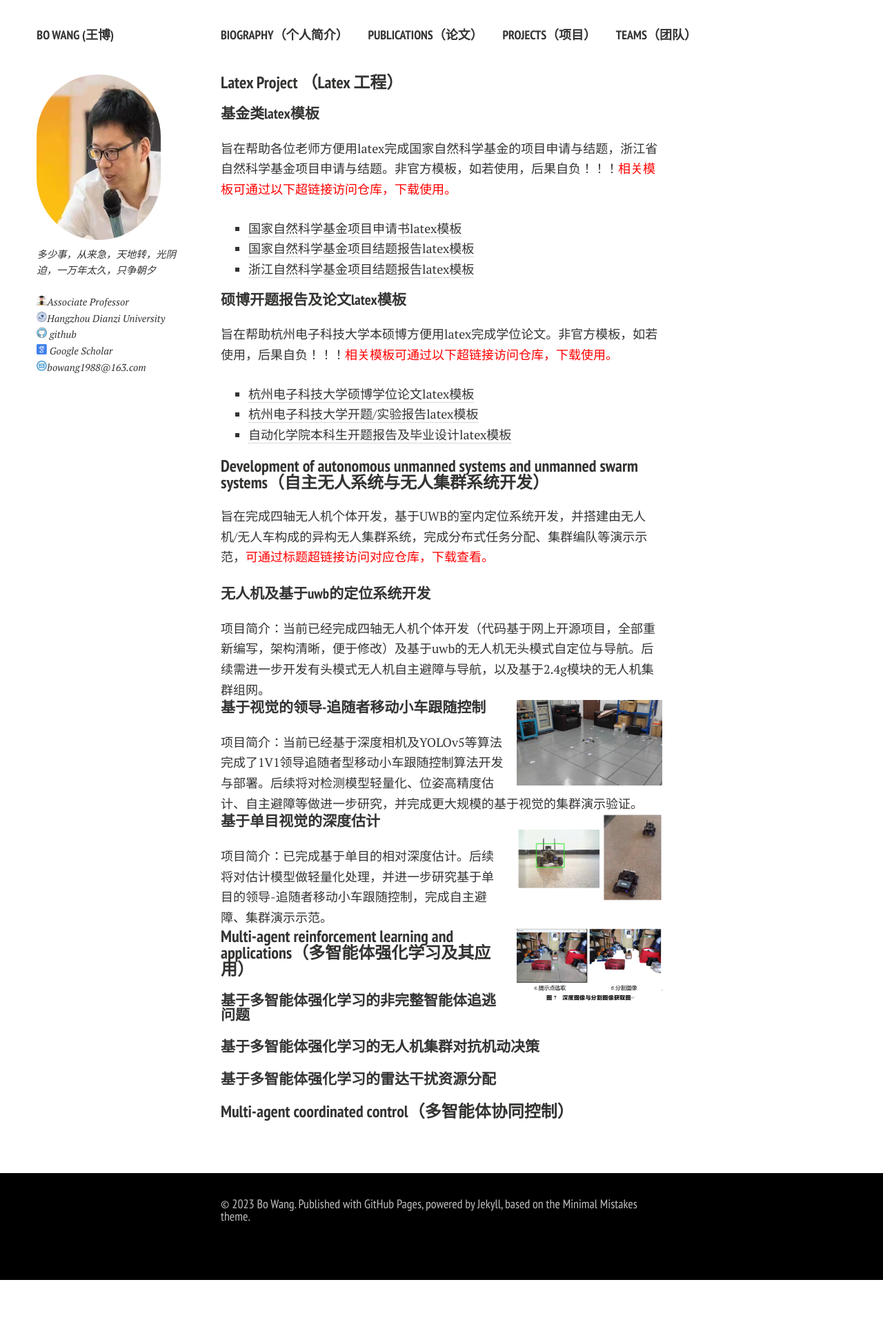
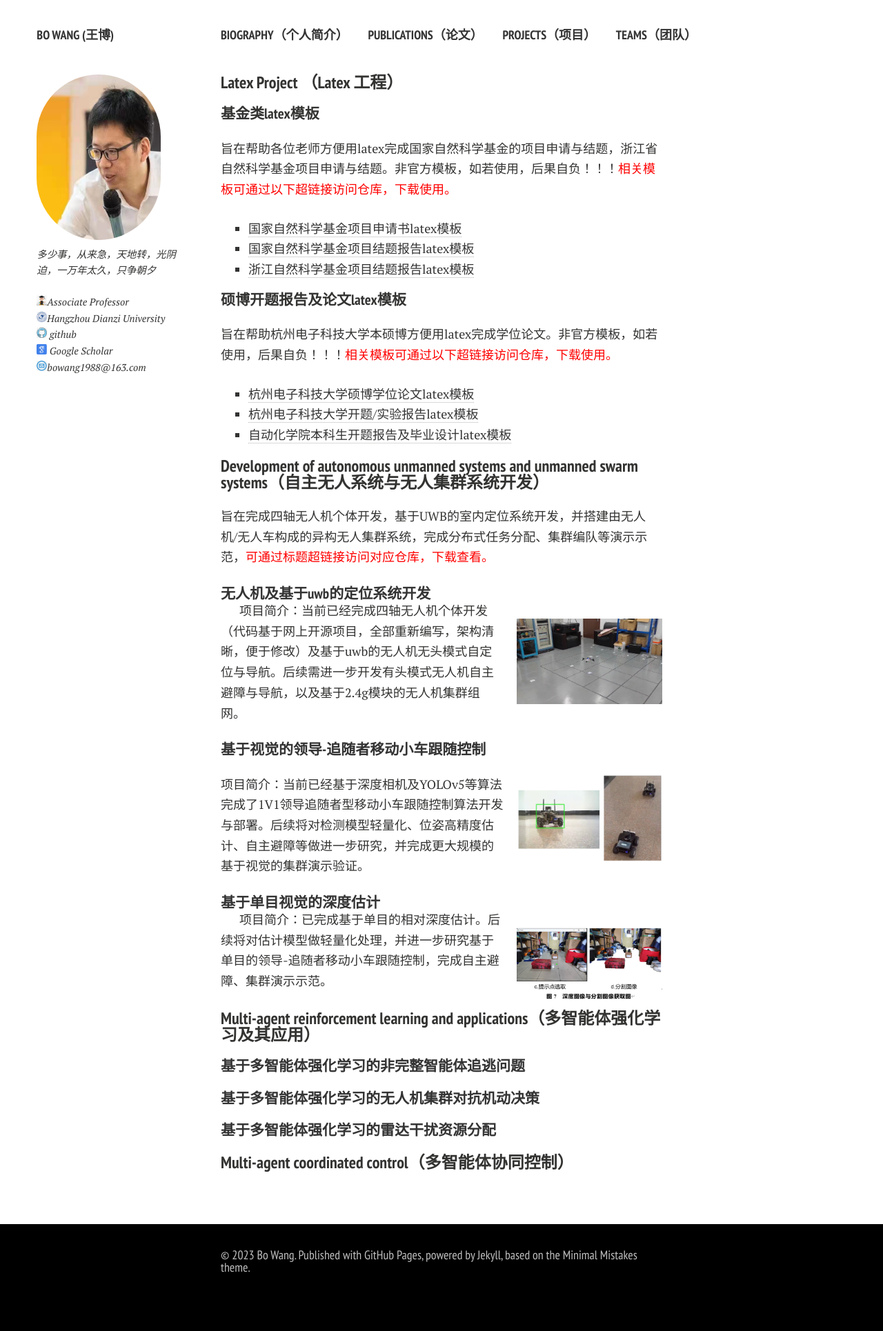
Before and after one commit to wennboo/wennboo.github.io, a Jekyll site: the page built from projects.md, in a window 1280 px wide. Shown: the whole page at 69% size. Built offline with Jekyll 4.4.1, drawn with Linux system fonts in a browser that asks for light colours; nearby versions of some CDN libraries; comment, search, counter and statistics services are not loaded; a style sheet for code colours, icons or effects is not loaded; before the commit the page ends 1856 px from its top, so only the background shows below that.

Commit message:
Update projects.md

```diff
--- a/projects.md
+++ b/projects.md
@@ -24,19 +24,24 @@ title: Projects
 旨在完成四轴无人机个体开发，基于UWB的室内定位系统开发，并搭建由无人机/无人车构成的异构无人集群系统，完成分布式任务分配、集群编队等演示示范，<font color=red>可通过标题超链接访问对应仓库，下载查看。</font>
 
 ##### [无人机及基于uwb的定位系统开发](https://github.com/wennboo/UWB-based-Quadrotor-Swarm-Demo-System)
+<img src="{{ site.url }}/images/uav0.png" class="floatpic" width="240" height="320">
+
 项目简介：当前已经完成四轴无人机个体开发（代码基于网上开源项目，全部重新编写，架构清晰，便于修改）及基于uwb的无人机无头模式自定位与导航。后续需进一步开发有头模式无人机自主避障与导航，以及基于2.4g模块的无人机集群组网。
 
-<img src="{{ site.url }}/images/uav0.png" class="floatpic" width="480" height="320">
+
 
 ##### [基于视觉的领导-追随者移动小车跟随控制](https://github.com/wennboo/YOLOv5-based-Vehicle-Detection-and-Formation-Tracking)
+<img src="{{ site.url }}/images/tracking0.png" class="floatpic" width="240" height="320">
 项目简介：当前已经基于深度相机及YOLOv5等算法完成了1V1领导追随者型移动小车跟随控制算法开发与部署。后续将对检测模型轻量化、位姿高精度估计、自主避障等做进一步研究，并完成更大规模的基于视觉的集群演示验证。
 
-<img src="{{ site.url }}/images/tracking0.png" class="floatpic" width="480" height="320">
+
 
 ##### [基于单目视觉的深度估计](https://github.com/wennboo/Ground-Segmentation-based-Monocular-depth-estimation)
+<img src="{{ site.url }}/images/depth-est0.png" class="floatpic" width="240" height="320">
+
 项目简介：已完成基于单目的相对深度估计。后续将对估计模型做轻量化处理，并进一步研究基于单目的领导-追随者移动小车跟随控制，完成自主避障、集群演示示范。
 
-<img src="{{ site.url }}/images/depth-est0.png" class="floatpic" width="480" height="320">
+
 
 #### Multi-agent reinforcement learning and applications（多智能体强化学习及其应用）
 
```
